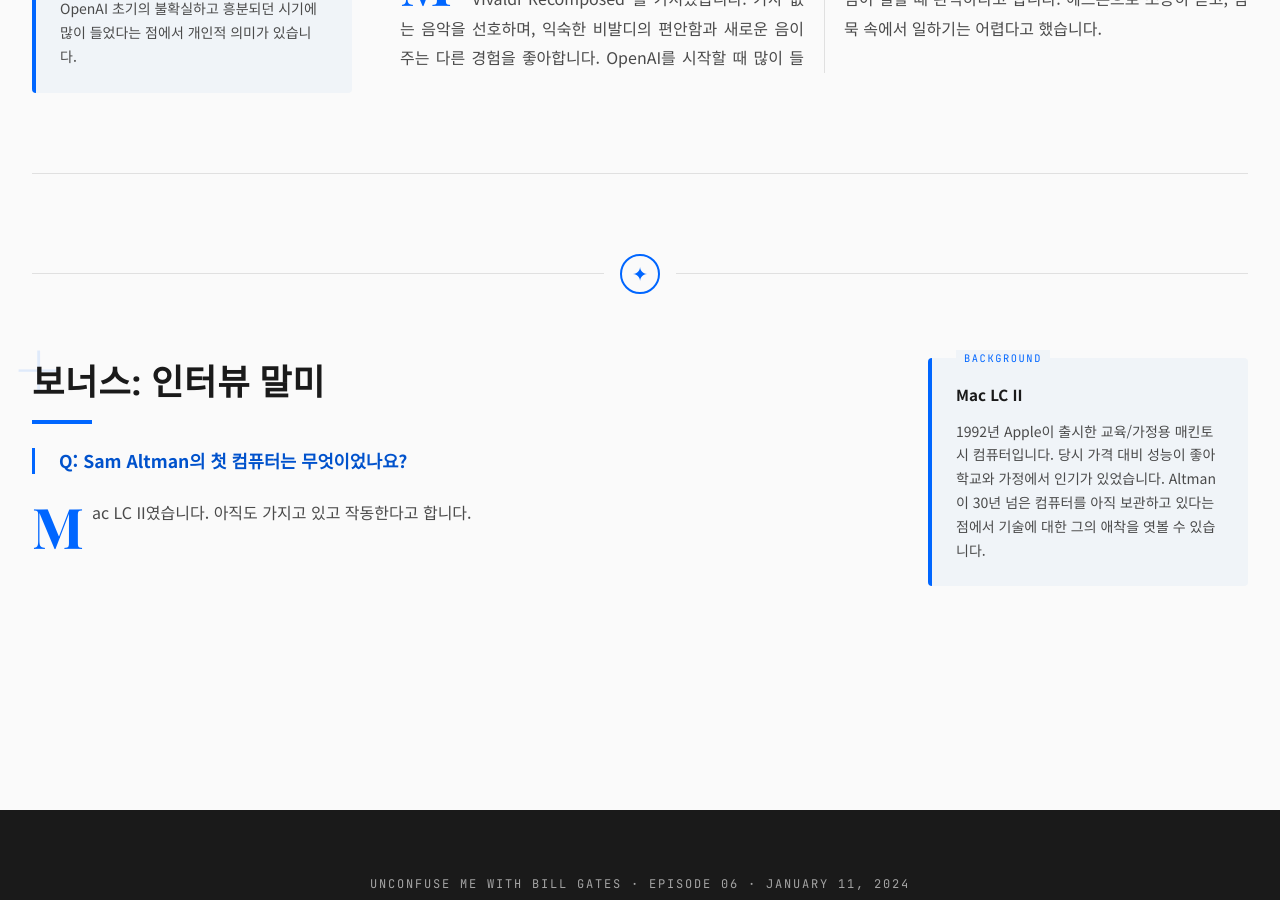
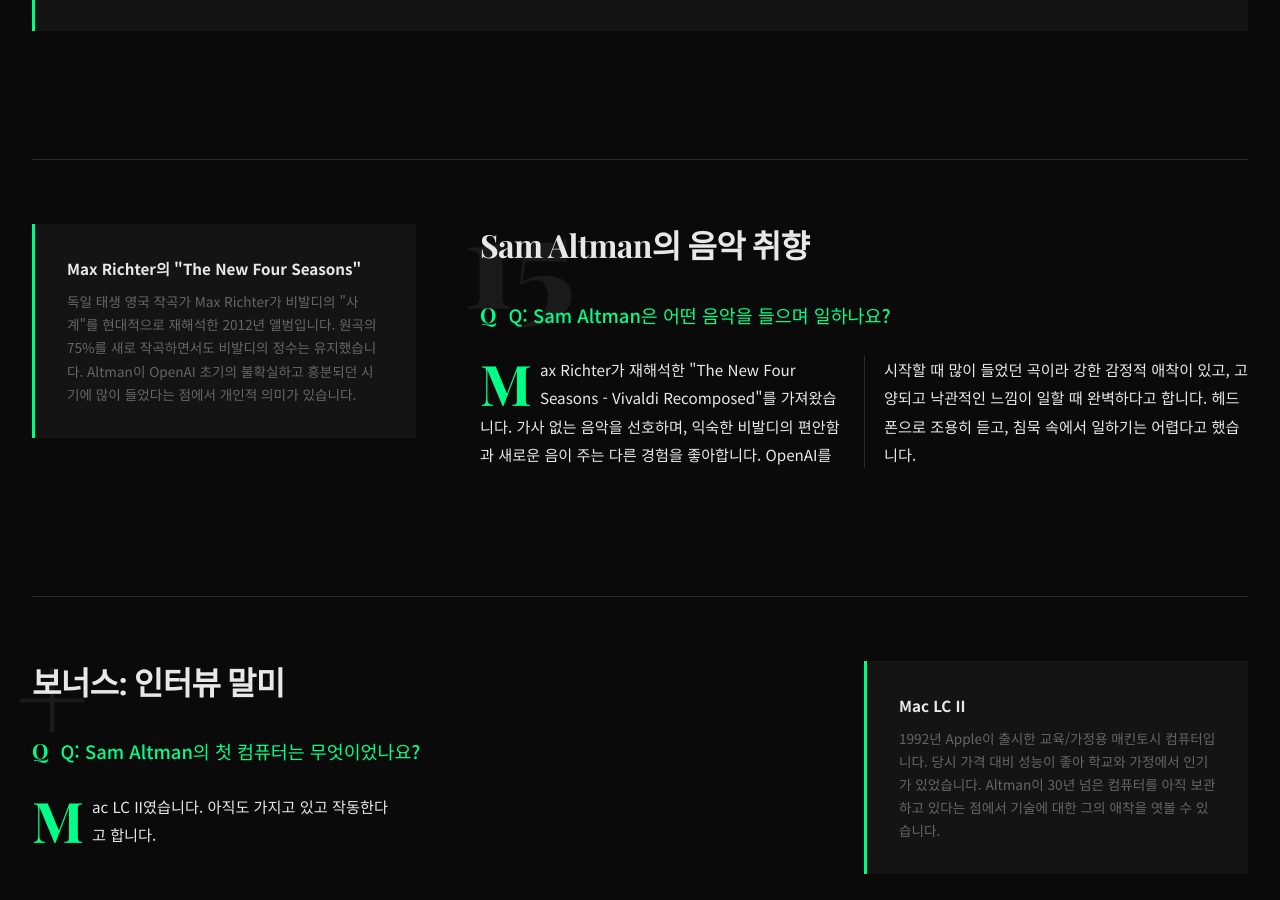
Before and after one commit to Jazzy-Lazy-Cafe/ai-magazine, a Jekyll site: the page built from _posts/2026-01-22-bill-and-sam.html, in a window 1280 px wide and 900 px high, scrolled down 8851 px. Built offline with Jekyll 4.4.1, drawn with Linux system fonts in a browser that asks for light colours; some web fonts are replaced.

Commit message:
Convert Bill & Sam article to dark mode theme
- Update color scheme to dark mode matching Yejin Choi article
- Change background to #0a0a0a with neon green accent (#00ff88)
- Update sidebar design with sticky positioning
- Simplify highlight boxes and footer styling
- Remove unused feature image and divider sections

Co-Authored-By: Claude Sonnet 4.5 <noreply@anthropic.com>

```diff
--- a/_posts/2026-01-22-bill-and-sam.html
+++ b/_posts/2026-01-22-bill-and-sam.html
@@ -15,14 +15,19 @@ date: 2026-01-22
     <link href="https://fonts.googleapis.com/css2?family=Playfair+Display:ital,wght@0,400;0,700;0,900;1,400&family=Noto+Sans+KR:wght@300;400;500;700&family=JetBrains+Mono:wght@400;500&display=swap" rel="stylesheet">
     <style>
         :root {
-            --color-bg: #fafafa;
-            --color-text: #1a1a1a;
-            --color-text-light: #4a4a4a;
-            --color-accent: #0066ff;
-            --color-accent-dark: #0052cc;
+            --color-bg: #0a0a0a;
+            --color-surface: #141414;
+            --color-surface-elevated: #1a1a1a;
+            --color-text: #e8e8e8;
+            --color-text-light: #999;
+            --color-text-secondary: #666;
+            --color-accent: #00ff88;
+            --color-accent-dark: #00cc6a;
+            --color-accent-dim: rgba(0, 255, 136, 0.15);
+            --color-accent-glow: rgba(0, 255, 136, 0.4);
             --color-highlight: #00ff88;
-            --color-sidebar-bg: #f0f4f8;
-            --color-border: #e0e0e0;
+            --color-sidebar-bg: #141414;
+            --color-border: #2a2a2a;
             --font-display: 'Playfair Display', Georgia, serif;
             --font-body: 'Noto Sans KR', -apple-system, sans-serif;
             --font-mono: 'JetBrains Mono', monospace;
@@ -56,8 +61,8 @@ date: 2026-01-22
             justify-content: center;
             align-items: center;
             padding: 4rem 2rem;
-            background: linear-gradient(135deg, #0a0a0a 0%, #1a1a2e 50%, #16213e 100%);
-            color: #fff;
+            background: var(--color-bg);
+            color: var(--color-text);
             text-align: center;
             overflow: hidden;
         }
@@ -70,8 +75,8 @@ date: 2026-01-22
             right: 0;
             bottom: 0;
             background:
-                radial-gradient(circle at 20% 80%, rgba(0, 102, 255, 0.15) 0%, transparent 50%),
-                radial-gradient(circle at 80% 20%, rgba(0, 255, 136, 0.1) 0%, transparent 50%);
+                radial-gradient(circle at 20% 80%, var(--color-accent-glow) 0%, transparent 50%),
+                radial-gradient(circle at 80% 20%, var(--color-accent-dim) 0%, transparent 50%);
             pointer-events: none;
         }
 
@@ -172,11 +177,16 @@ date: 2026-01-22
         /* ===== SECTION STYLING ===== */
         .qa-section {
             display: grid;
-            grid-template-columns: 1fr 320px;
-            gap: 3rem;
-            margin-bottom: 5rem;
-            padding-bottom: 5rem;
-            border-bottom: 1px solid var(--color-border);
+            grid-template-columns: 2fr 1fr;
+            gap: 4rem;
+            margin-bottom: 4rem;
+            padding-bottom: 4rem;
+            border-top: 1px solid var(--color-border);
+            padding-top: 4rem;
+        }
+
+        .qa-section:first-of-type {
+            border-top: none;
         }
 
         .qa-section:last-child {
@@ -184,7 +194,7 @@ date: 2026-01-22
         }
 
         .qa-section.reversed {
-            grid-template-columns: 320px 1fr;
+            grid-template-columns: 1fr 2fr;
         }
 
         .qa-section.reversed .main-article {
@@ -212,52 +222,55 @@ date: 2026-01-22
 
         .section-number {
             font-family: var(--font-display);
-            font-size: 5rem;
+            font-size: 8rem;
             font-weight: 900;
-            color: var(--color-accent);
-            opacity: 0.1;
+            color: var(--color-surface-elevated);
             position: absolute;
             top: -2rem;
             left: -1rem;
             line-height: 1;
             pointer-events: none;
+            z-index: 0;
         }
 
         .topic-title {
             font-family: var(--font-display);
-            font-size: clamp(1.5rem, 3vw, 2.2rem);
+            font-size: 2rem;
             font-weight: 700;
             color: var(--color-text);
-            margin-bottom: 1.5rem;
-            letter-spacing: 0.02em;
+            margin-bottom: 2rem;
+            letter-spacing: -0.02em;
             line-height: 1.3;
             position: relative;
+            z-index: 1;
         }
 
         .topic-title::after {
-            content: '';
-            display: block;
-            width: 60px;
-            height: 4px;
-            background: var(--color-accent);
-            margin-top: 1rem;
+            display: none;
         }
 
         .question {
             font-family: var(--font-body);
-            font-size: 1.1rem;
+            font-size: 1.15rem;
+            font-weight: 500;
+            color: var(--color-accent);
+            margin-bottom: 1.5rem;
+            position: relative;
+            z-index: 1;
+            line-height: 1.6;
+        }
+
+        .question::before {
+            content: 'Q';
+            font-family: var(--font-display);
             font-weight: 700;
-            color: var(--color-accent-dark);
-            margin-bottom: 1.5rem;
-            padding-left: 1.5rem;
-            border-left: 3px solid var(--color-accent);
-            line-height: 1.5;
+            margin-right: 0.75rem;
+            font-size: 1.3rem;
         }
 
         .text-content {
-            columns: 2;
-            column-gap: 2.5rem;
-            column-rule: 1px solid var(--color-border);
+            position: relative;
+            z-index: 1;
         }
 
         .text-content.single-column {
@@ -265,34 +278,57 @@ date: 2026-01-22
         }
 
         .answer {
-            font-size: 1rem;
+            columns: 2;
+            column-gap: 2.5rem;
+            column-rule: 1px solid var(--color-border);
+            font-size: 0.95rem;
             line-height: 1.85;
-            color: var(--color-text-light);
-            text-align: justify;
-            hyphens: auto;
+            color: var(--color-text);
         }
 
-        .answer:first-of-type::first-letter {
+        .answer::first-letter {
             font-family: var(--font-display);
             font-size: 3.5rem;
             font-weight: 700;
             float: left;
             line-height: 1;
-            padding-right: 0.5rem;
+            margin-right: 0.5rem;
             color: var(--color-accent);
         }
 
         /* ===== SIDEBAR KNOWLEDGE ===== */
         .sidebar-knowledge {
-            position: relative;
+            background: var(--color-surface);
+            padding: 2rem;
+            border-left: 3px solid var(--color-accent);
+            align-self: start;
+            position: sticky;
+            top: 100px;
+        }
+
+        .sidebar-label {
+            font-family: var(--font-mono);
+            font-size: 0.65rem;
+            letter-spacing: 0.2em;
+            text-transform: uppercase;
+            color: var(--color-accent);
+            margin-bottom: 1.5rem;
+        }
+
+        .knowledge-item {
+            margin-bottom: 2rem;
+        }
+
+        .knowledge-item:last-child {
+            margin-bottom: 0;
         }
 
         .knowledge-card {
-            background: var(--color-sidebar-bg);
-            padding: 1.5rem;
-            border-radius: 4px;
-            margin-bottom: 1.5rem;
-            border-left: 4px solid var(--color-accent);
+            background: transparent;
+            padding: 0;
+            border-radius: 0;
+            margin-bottom: 2rem;
+            border-left: none;
             position: relative;
         }
 
@@ -301,146 +337,89 @@ date: 2026-01-22
         }
 
         .knowledge-card::before {
-            content: 'Background';
-            font-family: var(--font-mono);
-            font-size: 0.65rem;
-            letter-spacing: 0.15em;
-            text-transform: uppercase;
-            color: var(--color-accent);
-            position: absolute;
-            top: -0.5rem;
-            left: 1.5rem;
-            background: var(--color-sidebar-bg);
-            padding: 0 0.5rem;
+            display: none;
         }
 
         .knowledge-term {
             font-family: var(--font-body);
             font-size: 0.95rem;
-            font-weight: 700;
+            font-weight: 600;
             color: var(--color-text);
-            margin-bottom: 0.75rem;
+            margin-bottom: 0.5rem;
+            display: flex;
+            align-items: baseline;
+            gap: 0.5rem;
         }
 
         .knowledge-term .en {
             font-family: var(--font-mono);
-            font-size: 0.8rem;
-            font-weight: 500;
-            color: var(--color-text-light);
-            margin-left: 0.5rem;
+            font-size: 0.7rem;
+            font-weight: 400;
+            color: var(--color-text-secondary);
         }
 
         .knowledge-desc {
-            font-size: 0.875rem;
+            font-size: 0.85rem;
             line-height: 1.7;
-            color: var(--color-text-light);
+            color: var(--color-text-secondary);
         }
 
         /* ===== FEATURE IMAGE AREA ===== */
         .feature-image {
-            width: 100%;
-            height: 400px;
-            background: linear-gradient(135deg, #667eea 0%, #764ba2 100%);
-            border-radius: 8px;
-            margin-bottom: 3rem;
-            display: flex;
-            align-items: center;
-            justify-content: center;
-            position: relative;
-            overflow: hidden;
-        }
-
-        .feature-image::before {
-            content: '';
-            position: absolute;
-            inset: 0;
-            background:
-                repeating-linear-gradient(
-                    45deg,
-                    transparent,
-                    transparent 10px,
-                    rgba(255,255,255,0.03) 10px,
-                    rgba(255,255,255,0.03) 20px
-                );
-        }
-
-        .feature-image .image-caption {
-            font-family: var(--font-mono);
-            font-size: 0.75rem;
-            letter-spacing: 0.2em;
-            text-transform: uppercase;
-            color: rgba(255, 255, 255, 0.7);
-            position: relative;
-            z-index: 1;
+            display: none;
         }
 
         /* ===== HIGHLIGHT BOX ===== */
         .highlight-box {
-            background: linear-gradient(135deg, var(--color-accent) 0%, var(--color-accent-dark) 100%);
-            color: #fff;
-            padding: 2.5rem;
-            border-radius: 8px;
-            margin: 3rem 0;
+            background: var(--color-surface);
+            color: var(--color-text);
+            padding: 4rem;
+            border-radius: 0;
+            margin: 2rem -4rem;
+            width: calc(100% + 8rem);
+            border-top: 1px solid var(--color-border);
+            border-bottom: 1px solid var(--color-border);
         }
 
         .highlight-box .highlight-label {
             font-family: var(--font-mono);
             font-size: 0.7rem;
-            letter-spacing: 0.2em;
+            letter-spacing: 0.3em;
             text-transform: uppercase;
-            opacity: 0.8;
-            margin-bottom: 1rem;
+            color: var(--color-accent);
+            margin-bottom: 2rem;
         }
 
         .highlight-box .highlight-text {
             font-family: var(--font-display);
-            font-size: 1.3rem;
+            font-size: clamp(1.5rem, 3vw, 2.2rem);
+            font-weight: 400;
             font-style: italic;
-            line-height: 1.6;
+            line-height: 1.5;
+            max-width: 900px;
+            margin: 0 auto;
+            text-align: center;
         }
 
         /* ===== DIVIDER ===== */
         .section-divider {
-            display: flex;
-            align-items: center;
-            justify-content: center;
-            margin: 4rem 0;
-            gap: 1rem;
-        }
-
-        .section-divider .line {
-            flex: 1;
-            height: 1px;
-            background: var(--color-border);
-        }
-
-        .section-divider .icon {
-            width: 40px;
-            height: 40px;
-            border: 2px solid var(--color-accent);
-            border-radius: 50%;
-            display: flex;
-            align-items: center;
-            justify-content: center;
-            font-family: var(--font-display);
-            font-size: 1.2rem;
-            color: var(--color-accent);
+            display: none;
         }
 
         /* ===== FOOTER ===== */
         .magazine-footer {
-            background: var(--color-text);
-            color: #fff;
+            background: var(--color-bg);
+            color: var(--color-text-secondary);
             padding: 4rem 2rem;
             text-align: center;
+            border-top: 1px solid var(--color-border);
         }
 
         .magazine-footer .footer-text {
             font-family: var(--font-mono);
-            font-size: 0.75rem;
-            letter-spacing: 0.15em;
+            font-size: 0.7rem;
+            letter-spacing: 0.1em;
             text-transform: uppercase;
-            opacity: 0.6;
         }
 
         /* ===== RESPONSIVE ===== */
@@ -455,14 +434,19 @@ date: 2026-01-22
                 order: unset;
             }
 
-            .text-content {
+            .answer {
                 columns: 1;
             }
 
             .sidebar-knowledge {
-                display: grid;
-                grid-template-columns: repeat(auto-fit, minmax(250px, 1fr));
-                gap: 1rem;
+                position: relative;
+                top: 0;
+            }
+
+            .highlight-box {
+                margin: 2rem -2rem;
+                width: calc(100% + 4rem);
+                padding: 2rem;
             }
         }
 
@@ -479,15 +463,16 @@ date: 2026-01-22
             .qa-section {
                 margin-bottom: 3rem;
                 padding-bottom: 3rem;
+                padding-top: 3rem;
+                gap: 2rem;
             }
 
             .section-number {
-                font-size: 3rem;
-                top: -1rem;
+                font-size: 5rem;
             }
 
-            .feature-image {
-                height: 250px;
+            .section-title {
+                font-size: 1.5rem;
             }
         }
     </style>
@@ -533,13 +518,13 @@ date: 2026-01-22
             </article>
 
             <aside class="sidebar-knowledge">
-                <div class="knowledge-card">
-                    <h3 class="knowledge-term">Interpretability <span class="en">해석 가능성</span></h3>
+                <span class="sidebar-label">관련 배경지식</span>
+                <div class="knowledge-item">
+                    <h4 class="knowledge-term">Interpretability <span class="en">해석 가능성</span></h4>
                     <p class="knowledge-desc">AI 모델이 왜 특정 결정을 내렸는지 인간이 이해할 수 있도록 하는 연구 분야입니다. 현재 딥러닝 모델은 수십억 개의 파라미터가 복잡하게 연결되어 있어서, 입력이 어떻게 출력으로 변환되는지 추적하기 어렵습니다. 예를 들어, GPT가 "서울의 수도는?"이라는 질문에 답할 때, 어떤 뉴런들이 활성화되어 이 답을 만들어냈는지 역추적하는 것이 해석 가능성 연구입니다.</p>
                 </div>
-
-                <div class="knowledge-card">
-                    <h3 class="knowledge-term">Scaling Laws <span class="en">스케일링 법칙</span></h3>
+                <div class="knowledge-item">
+                    <h4 class="knowledge-term">Scaling Laws <span class="en">스케일링 법칙</span></h4>
                     <p class="knowledge-desc">모델 크기, 데이터 양, 연산량을 늘리면 성능이 예측 가능한 방식으로 향상된다는 발견입니다. Altman이 "데모가 잘 될 거라고 확신했다. 모델을 훈련하지 않았는데도"라고 말한 것이 바로 이 스케일링 법칙 덕분입니다.</p>
                 </div>
             </aside>
```
